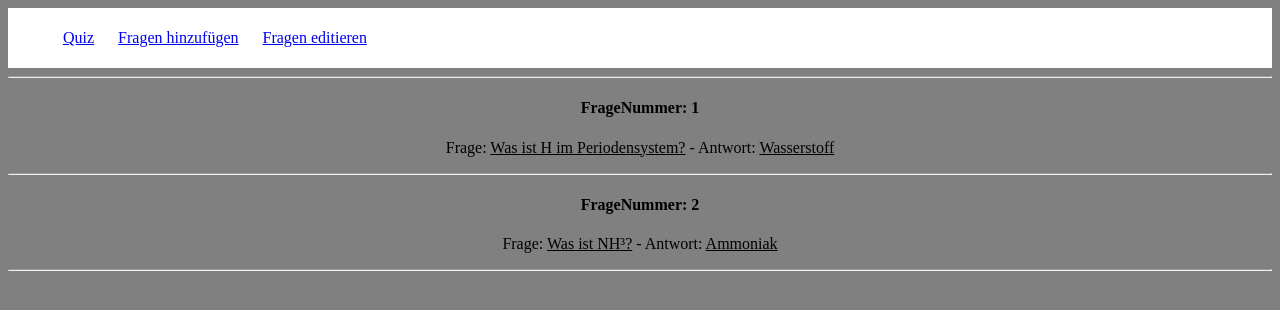
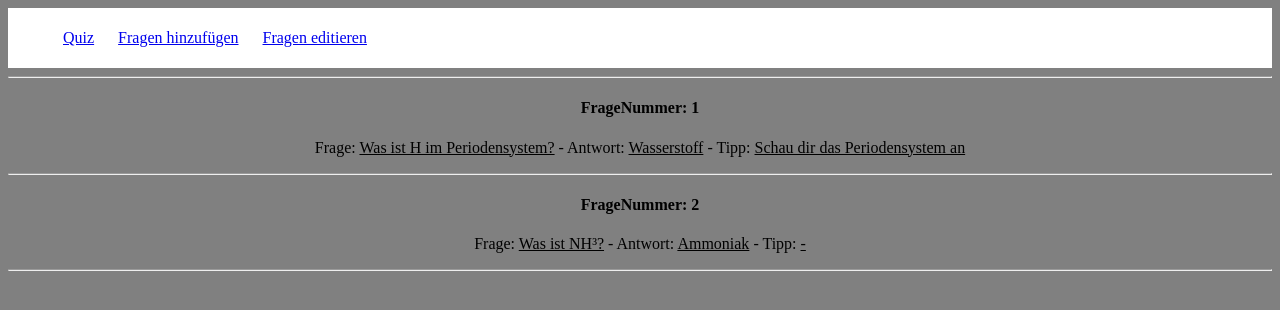
Before and after one commit to j10a1n15/chemiequiz, a website: page index/view.html in a window 1280 px wide. Drawn offline with nearby package versions, Linux system fonts and the light colour scheme.

Commit message:
Add files via upload

```diff
--- a/index/view.html
+++ b/index/view.html
@@ -26,7 +26,7 @@
                 strHTML += `<div class="Results-item">
         <hr>
             <h4 class="Results-itemName">FrageNummer: ${key}</h4>
-            <p class="Results-itemDetails">Frage: <ins>${item.frage}</ins> - Antwort: <ins>${item.antwort}</ins></p>
+            <p class="Results-itemDetails">Frage: <ins>${item.frage}</ins> - Antwort: <ins>${item.antwort}</ins> - Tipp: <ins>${item.tipp}</ins></p>
             </div>`;
             }
             document.getElementById('container').insertAdjacentHTML('beforeend', strHTML);
```
